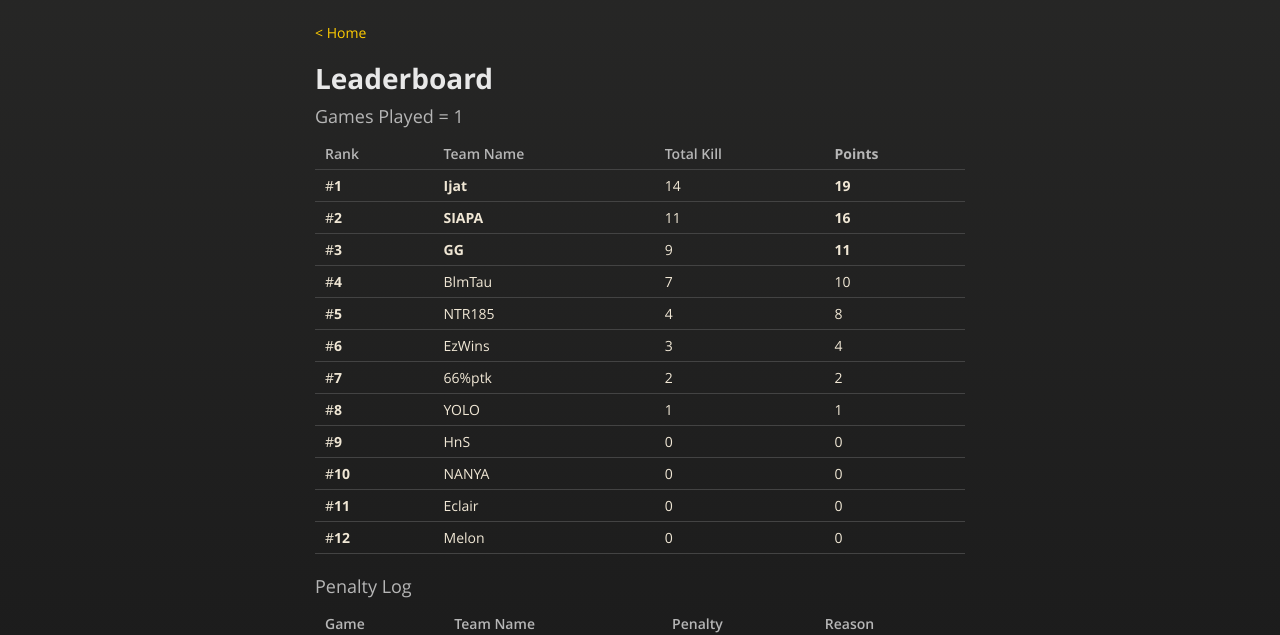
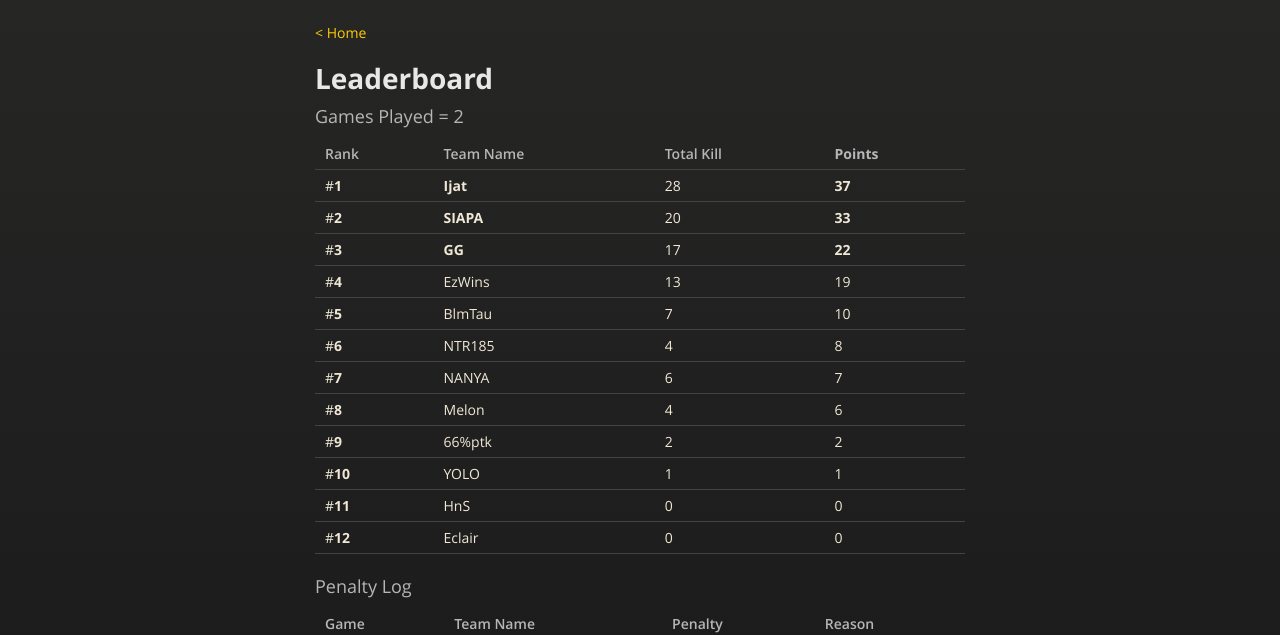
Before and after one commit to kanziebub/SurvivalProtocol, a Jekyll site: the page built from EPIC/04/qualifiers.md, in a window 1280 px wide and 900 px high. Shown: the part 249-884 px from the top of the window. Built offline with Jekyll 4.4.1, drawn with Linux system fonts in a browser that asks for light colours.

Commit message:
epic/s4/q2

```diff
--- a/EPIC/04/qualifiers.md
+++ b/EPIC/04/qualifiers.md
@@ -7,22 +7,22 @@ layout: default
 
 # **Leaderboard**
 
-### Games Played = 1
+### Games Played = 2
 
 |  Rank  | Team Name             | Total Kill | **Points** |
 |:-------|:----------------------|:-----------|:-----------|
-| #**1** | **Ijat** | 14 | **19** |
-| #**2** | **SIAPA** | 11 | **16** |
-| #**3** | **GG** | 9 | **11** |
-| #**4** | BlmTau | 7 | 10 |
-| #**5** | NTR185 | 4 | 8 |
-| #**6** | EzWins | 3 | 4 |
-| #**7** | 66%ptk | 2 | 2 |
-| #**8** | YOLO | 1 | 1 |
-| #**9** | HnS | 0 | 0 |
-| #**10** | NANYA | 0 | 0 |
-| #**11** | Eclair | 0 | 0 |
-| #**12** | Melon | 0 | 0 |
+| #**1** | **Ijat** | 28 | **37** |
+| #**2** | **SIAPA** | 20 | **33** |
+| #**3** | **GG** | 17 | **22** |
+| #**4** | EzWins | 13 | 19 |
+| #**5** | BlmTau | 7 | 10 |
+| #**6** | NTR185 | 4 | 8 |
+| #**7** | NANYA | 6 | 7 |
+| #**8** | Melon | 4 | 6 |
+| #**9** | 66%ptk | 2 | 2 |
+| #**10** | YOLO | 1 | 1 |
+| #**11** | HnS | 0 | 0 |
+| #**12** | Eclair | 0 | 0 |
 
 ### Penalty Log
 
```
